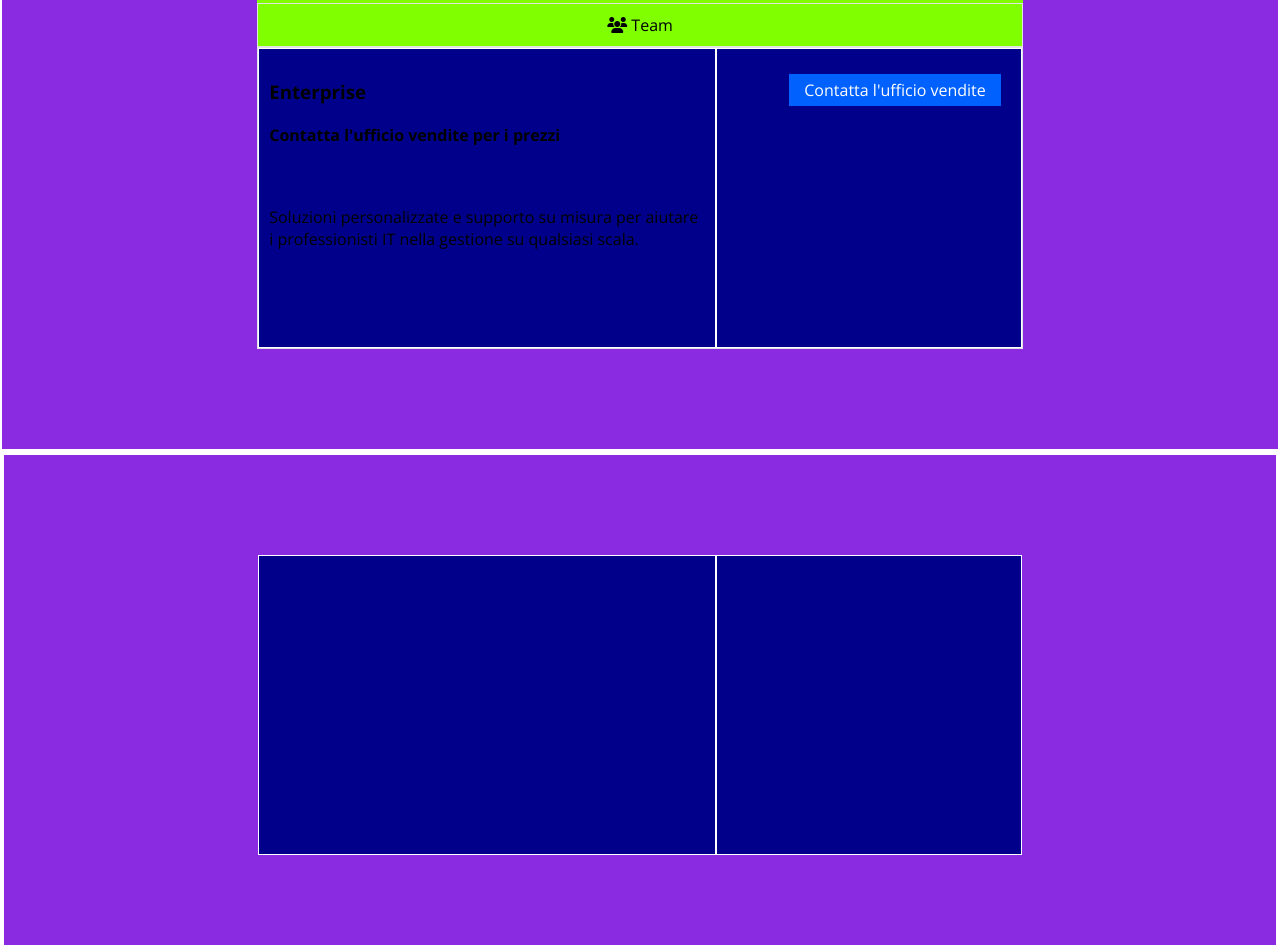
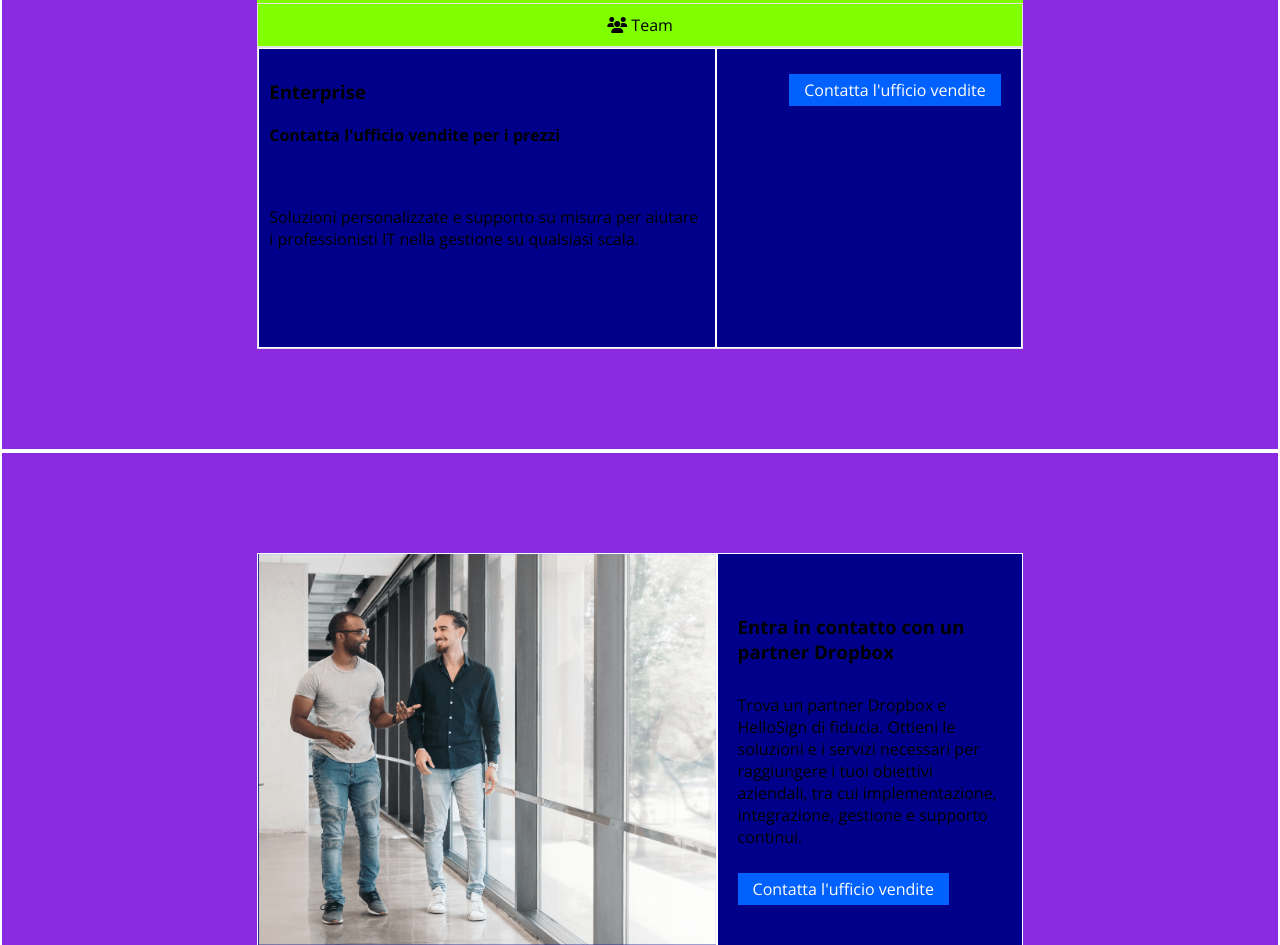
Before and after one commit to ginevrabotrugno/htmlcss-dropbox, a plain HTML site: page index.html in a window 1280 px wide. Shown: the part 1855-2800 px from the top of the page. Drawn offline with nearby package versions, Linux system fonts and the light colour scheme.

Commit message:
add second section

```diff
--- a/css/style.css
+++ b/css/style.css
@@ -59,7 +59,7 @@ a.default {
 
 .col-40 {
     width: 40%;
-    padding-right: 20px;
+    padding: 0 20px;
     /* debug */
     min-height: 300px;
     background-color: darkblue;
@@ -238,6 +238,14 @@ main section {
     margin-top: 40px;
 }
 
+.col-40.spaced > * {
+    margin: 30px 0;
+}
+
+.col-40 h3 {
+    padding-top: 30px;
+}
+
 .wrapper {
     width: 100%;
     display: flex;
--- a/index.html
+++ b/index.html
@@ -314,22 +314,27 @@
 
         </section>
 
+        <!-- contatta partner dropbox  -->
+        <section>
 
-        <section>
-            <!-- contatta partner dropbox  -->
-            <section>
-                <div class="container">
-                    <div class="row">
-                        <div class="col-60">
+            <div class="container">
+                <div class="row">
+                    <div class="col-60">
+                        <img src="img/partner.png" alt="partner">
+                    </div>
+                    <div class="col-40 spaced">
 
-                        </div>
-                        <div class="col-40">
+                        <h3>Entra in contatto con un partner Dropbox</h3>
+                        <p>
+                            Trova un partner Dropbox e HelloSign di fiducia. Ottieni le soluzioni e i servizi necessari per raggiungere i tuoi obiettivi aziendali, tra cui implementazione, integrazione, gestione e supporto continui.
+                        </p>
 
-                        </div>
+                        <a href="#" class="button find">Contatta l'ufficio vendite</a>
+
+
                     </div>
                 </div>
-            </section>
-
+            </div>
 
         </section>
 
```
